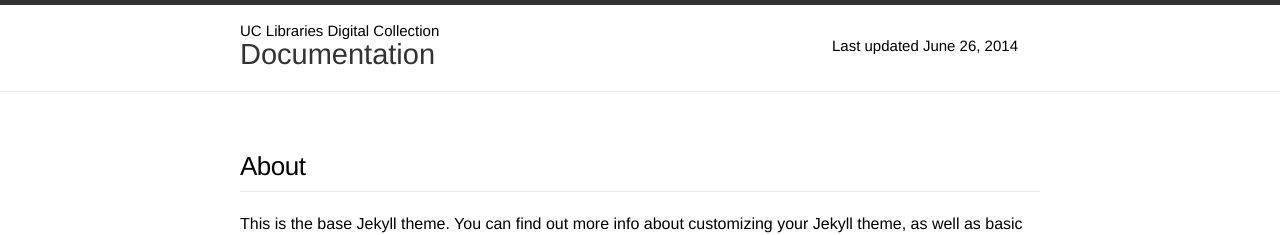
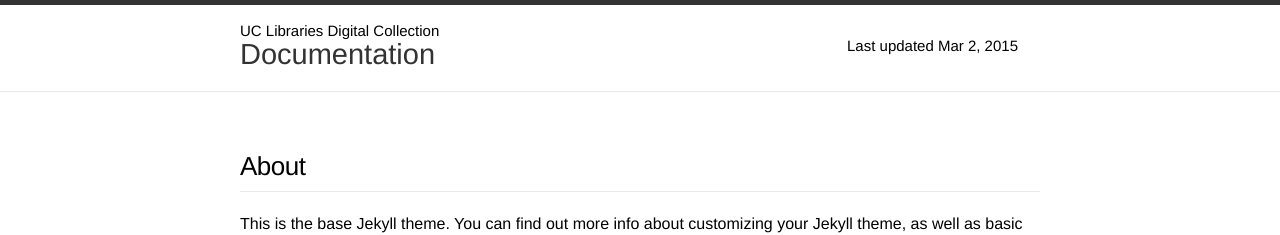
Before and after one commit to ucldc/ucldc-docs, a Jekyll site: the page built from about.md, in a window 1280 px wide. Shown: the top 235 px of the page. Built offline with Jekyll 4.4.1, drawn with Linux system fonts in a browser that asks for light colours; nearby versions of some CDN libraries.

Commit message:
update site.data for last updated

```diff
--- a/_config.yml
+++ b/_config.yml
@@ -2,7 +2,7 @@
 title: Documentation
 project_title: UC Libraries Digital Collection
 project_wiki: https://wiki.library.ucsf.edu/display/UCLDC/UCLDC+Implementation
-date: June 26, 2014
+date: Mar 2, 2015
 email: ucldc@ucop.edu
 description: ""
 baseurl: "/ucldc-docs"
```
